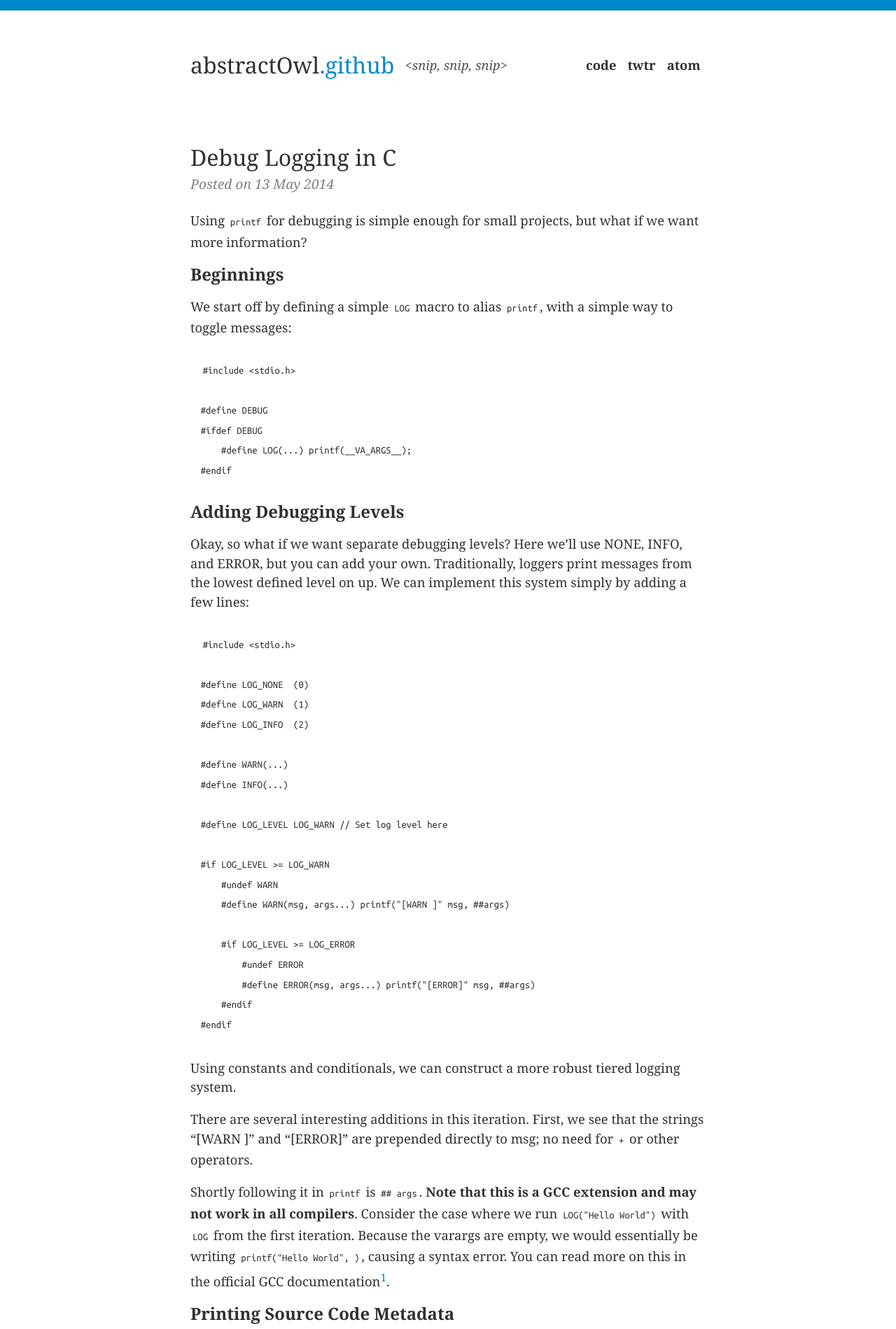
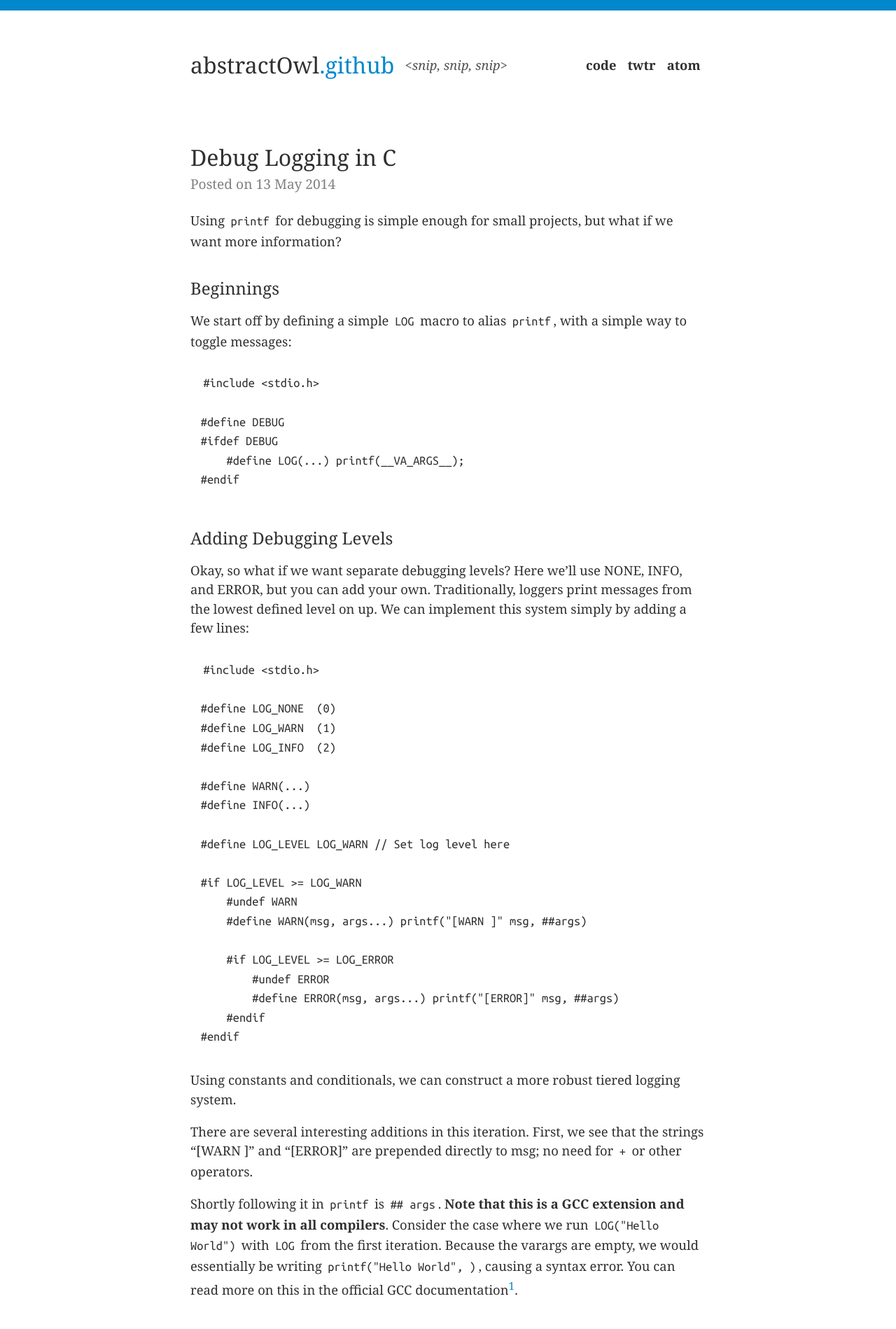
Before and after one commit to abstractOwl/abstractOwl.github.io, a Jekyll site: the page built from index.html, in a window 1280 px wide. Shown: the top 1899 px of the page at 70% size. Built offline with Jekyll 4.4.1, drawn with Linux system fonts in a browser that asks for light colours; the list of posts is cut into pages by our own code.

Commit message:
Adjust styles

```diff
--- a/css/main.css
+++ b/css/main.css
@@ -30,8 +30,9 @@ h1 {
   font-size: 2rem;
 }
 h2 {
-  margin-top: 1rem;
+  margin-top: 2.5rem;
   font-size: 1.5rem;
+  font-weight: normal;
 }
 h3 {
   margin-top: 1.5rem;
@@ -176,7 +177,6 @@ article .date {
   color: #808080;
   display: block;
   font-size: 1.2rem;
-  font-style: italic;
   font-weight: 400;
   margin-bottom: 1.5rem;
   margin-top: 0.7rem;
@@ -194,7 +194,7 @@ article ul, article ol {
 
 article code {
   font-family: "Ubuntu Mono", "Courier New", Courier, monospace;
-  font-size: 0.8em;
+  font-size: 1em;
   padding: 0 .2em;
 }
 
```
